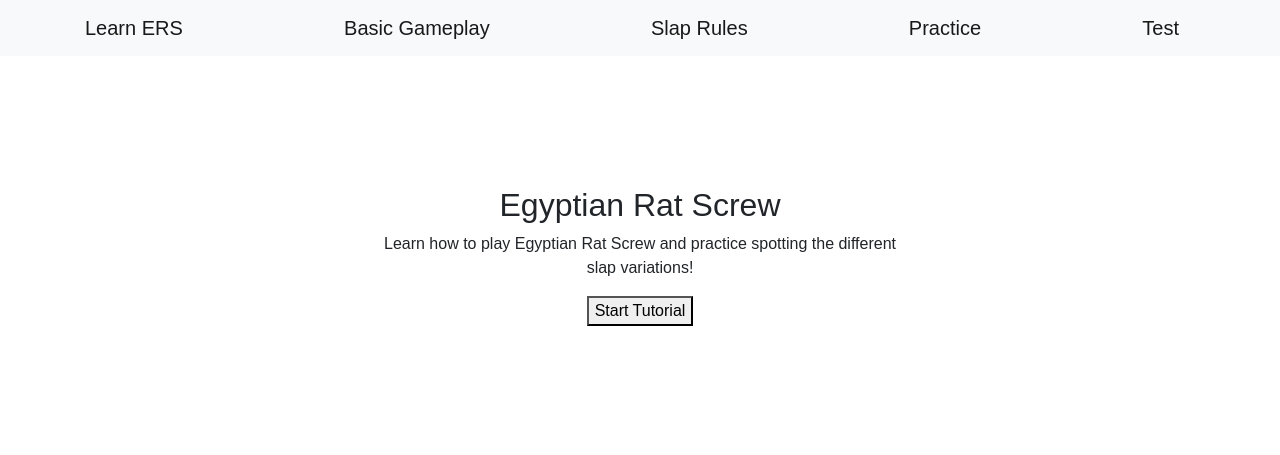
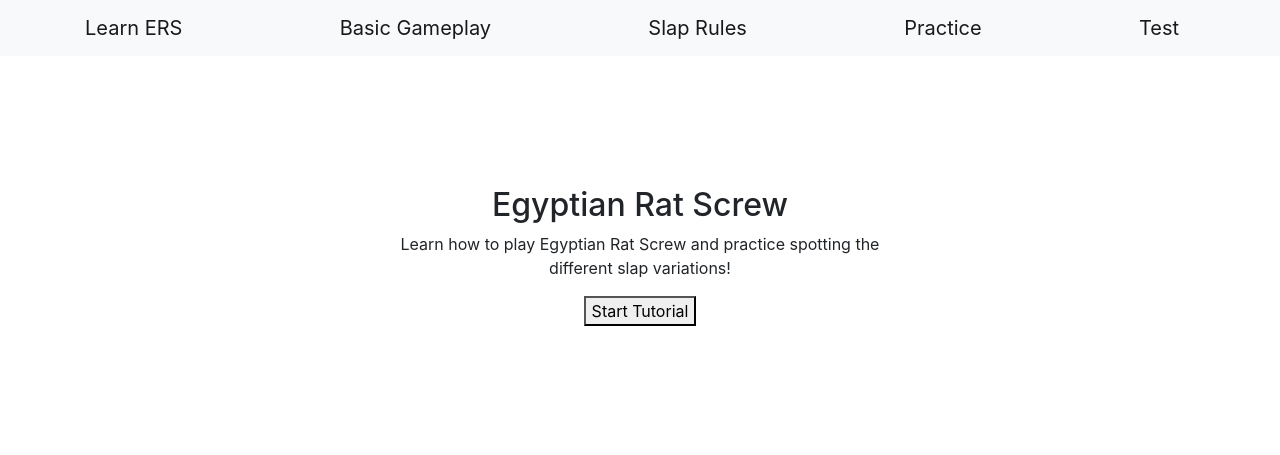
Before and after one commit to mayasrikm/coms4170final, a Flask app: page / in a window 1280 px wide. Shown: the top 455 px of the page. Run offline with Flask 3, Linux system fonts and the light colour scheme; some libraries are stand-ins or nearby versions.

Commit message:
another small change oops

```diff
--- a/static/main.css
+++ b/static/main.css
@@ -84,10 +84,7 @@
   to {opacity: 1}
 }
 
-body {
-    font-family: Arial, sans-serif;
-    text-align: center;
-  }
+
 
   .button-group {
     margin-bottom: 30px;
--- a/templates/rules.html
+++ b/templates/rules.html
@@ -9,7 +9,7 @@
 <meta name="viewport" content="width=device-width, initial-scale=1.0">
 
 </head>
-<body>
+<body style="font-family: Arial, sans-serif; text-align: center;">
 
 <h1 class="gameplaytitle">Slap Rules</h1>
 
```
